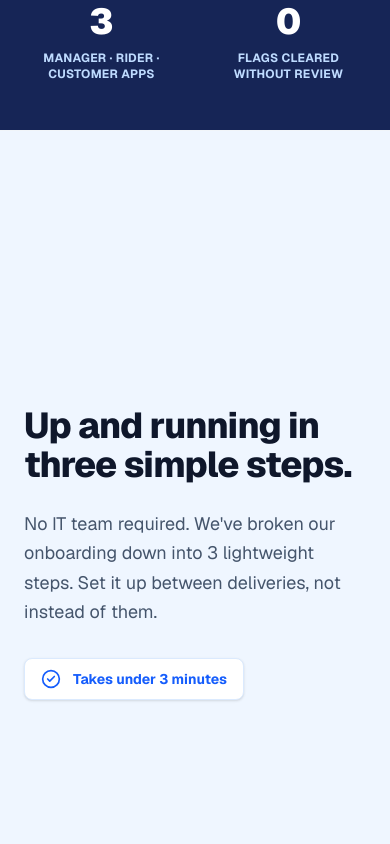
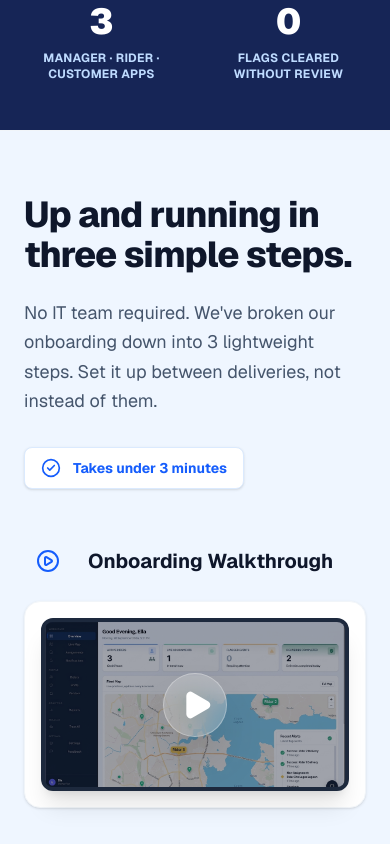
Before and after one commit to abrahamisaiah129/THRAXX, a Next.js app in the folder traxx-web/: page / in a window 390 px wide. Shown: the part 2180-3024 px from the top of the page. Built offline with nearby package versions, Linux system fonts and the light colour scheme.

Commit message:
fix: make getting started section scroll-jacking mobile-friendly

```diff
--- a/traxx-web/src/components/landing/GettingStartedSection.tsx
+++ b/traxx-web/src/components/landing/GettingStartedSection.tsx
@@ -10,6 +10,11 @@ export function GettingStartedSection() {
   useEffect(() => {
     const handleScroll = () => {
       if (!sectionRef.current || !scrollContainerRef.current) return;
+
+      if (window.innerWidth < 768) {
+        scrollContainerRef.current.style.transform = `none`;
+        return;
+      }
 
       const { top, height } = sectionRef.current.getBoundingClientRect();
       const stickyHeight = window.innerHeight;
@@ -88,13 +93,13 @@ export function GettingStartedSection() {
   ];
 
   return (
-    <section ref={sectionRef} className="relative h-[300vh] bg-blue-50 dark:bg-blue-950/20">
+    <section ref={sectionRef} className="relative md:h-[300vh] bg-blue-50 dark:bg-blue-950/20 py-16 md:py-0">
 
       {/* Sticky viewport container */}
-      <div className="sticky top-0 h-screen w-full overflow-hidden flex items-center">
+      <div className="md:sticky md:top-0 md:h-screen w-full md:overflow-hidden flex flex-col md:flex-row md:items-center">
 
         {/* Floating Pinned Text Overlay */}
-        <div className="absolute inset-y-0 left-0 w-[100%] md:w-[45%] lg:w-[40%] bg-blue-50 dark:bg-[#020817] z-20 flex flex-col justify-center px-6 lg:pl-16 pointer-events-none">
+        <div className="relative md:absolute md:inset-y-0 md:left-0 w-full md:w-[45%] lg:w-[40%] bg-transparent md:bg-blue-50 md:dark:bg-[#020817] z-20 flex flex-col justify-center px-6 lg:pl-16 mb-12 md:mb-0 pointer-events-none">
           <div className="max-w-md pointer-events-auto">
             <h2 className="text-4xl md:text-5xl font-extrabold tracking-tight mb-6 leading-[1.1] text-slate-900 dark:text-white">
               Up and running in three simple steps.
@@ -112,12 +117,12 @@ export function GettingStartedSection() {
         {/* Horizontal Moving Stages */}
         <div
           ref={scrollContainerRef}
-          className="flex flex-nowrap items-center will-change-transform pl-[100vw] md:pl-[45vw] lg:pl-[40vw] pr-[10vw]"
+          className="flex flex-col md:flex-row md:flex-nowrap md:items-center will-change-transform md:pl-[45vw] lg:pl-[40vw] md:pr-[10vw] gap-12 md:gap-0"
         >
           {stages.map((stage, idx) => (
             <div
               key={stage.num}
-              className="w-[100vw] md:w-[55vw] lg:w-[60vw] shrink-0 bg-transparent relative group px-6 lg:px-12 py-12"
+              className="w-full md:w-[55vw] lg:w-[60vw] shrink-0 bg-transparent relative group px-6 lg:px-12 md:py-12"
             >
               <div className="flex items-center gap-4 mb-4">
                 <div className="w-12 h-12 rounded-xl bg-blue-50 dark:bg-blue-900/30 flex items-center justify-center text-blue-600 dark:text-blue-400 shrink-0">
```
